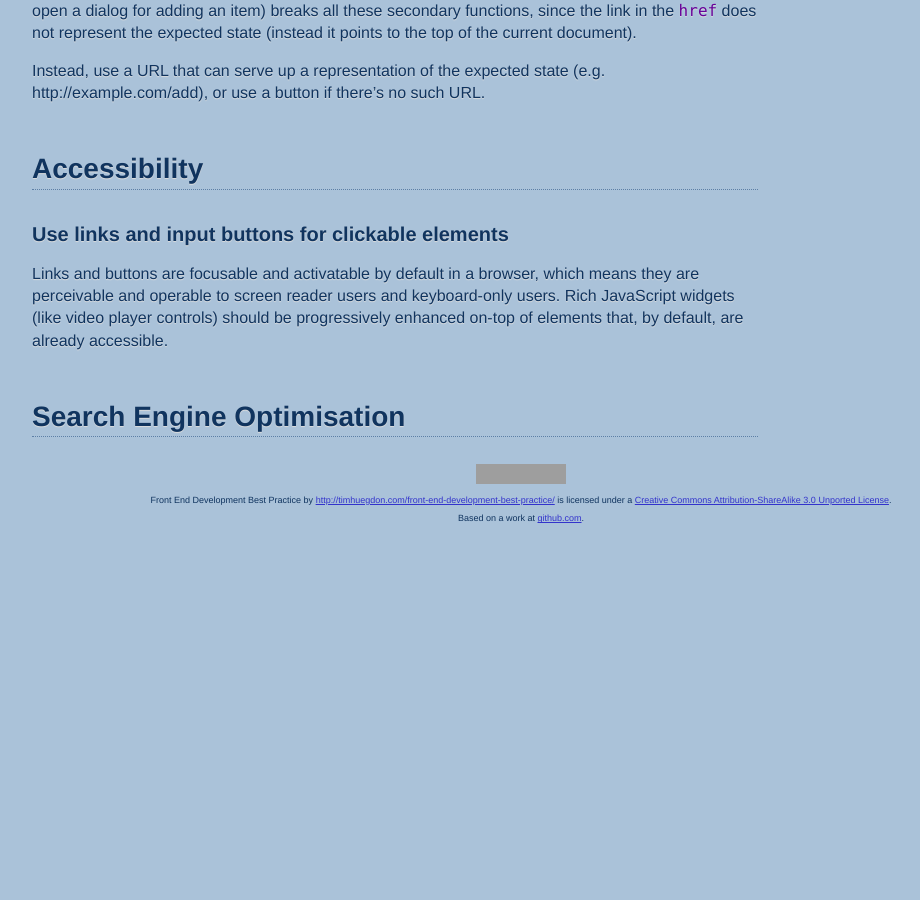
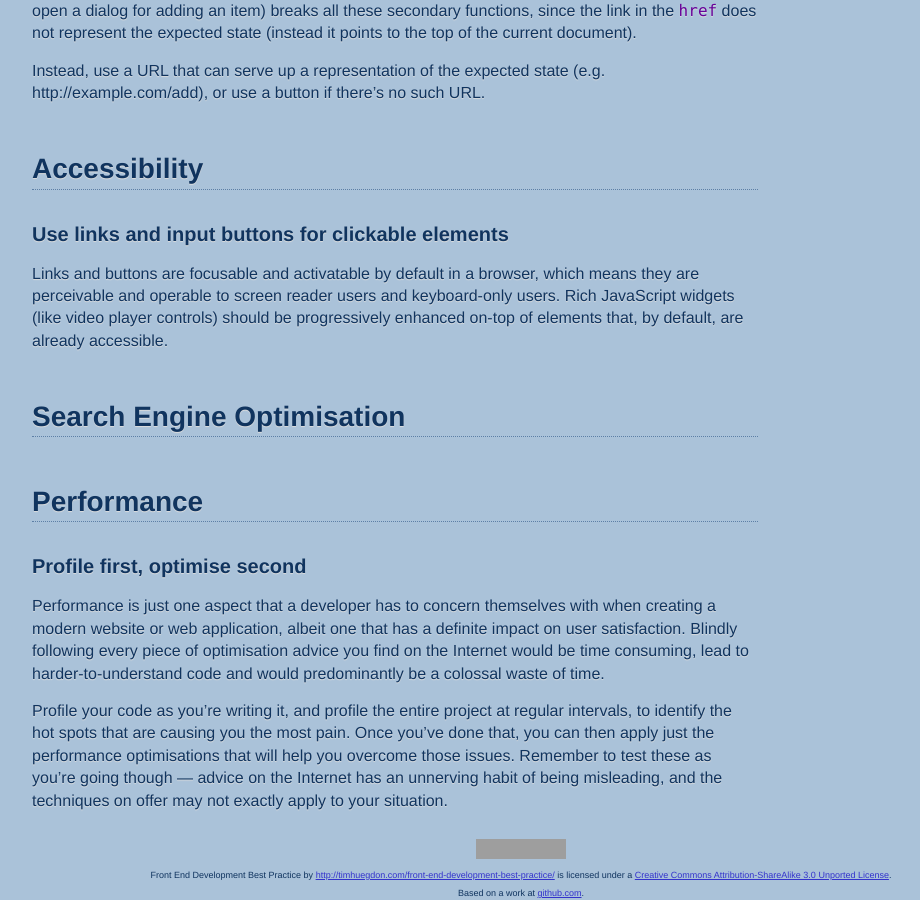
Before and after one commit to nefarioustim/front-end-development-best-practice, a Jekyll site: the page built from index.md, in a window 1280 px wide and 900 px high, scrolled down 5589 px. Shown: the whole window, without its empty margins (119-1039 px from the left). Built offline with Jekyll 4.4.1, drawn with Linux system fonts in a browser that asks for light colours; Markdown is read by kramdown in place of the engine named in the settings; before the commit the page ends 6114 px from its top, so only the background shows below that; grey boxes are pictures that could not be loaded.

Commit message:
Performane: Profile first, optimise second.

```diff
--- a/index.md
+++ b/index.md
@@ -237,3 +237,11 @@ Instead, use a URL that can serve up a representation of the expected state
 Links and buttons are focusable and activatable by default in a browser, which means they are perceivable and operable to screen reader users and keyboard-only users. Rich JavaScript widgets (like video player controls) should be progressively enhanced on-top of elements that, by default, are already accessible.
 
 <h2 id="seo">Search Engine Optimisation</h2>
+
+<h2 id="performance">Performance</h2>
+
+### Profile first, optimise second
+
+Performance is just one aspect that a developer has to concern themselves with when creating a modern website or web application, albeit one that has a definite impact on user satisfaction. Blindly following every piece of optimisation advice you find on the Internet would be time consuming, lead to harder-to-understand code and would predominantly be a colossal waste of time.
+
+Profile your code as you're writing it, and profile the entire project at regular intervals, to identify the hot spots that are causing you the most pain. Once you've done that, you can then apply just the performance optimisations that will help you overcome those issues. Remember to test these as you're going though — advice on the Internet has an unnerving habit of being misleading, and the techniques on offer may not exactly apply to your situation.
```
